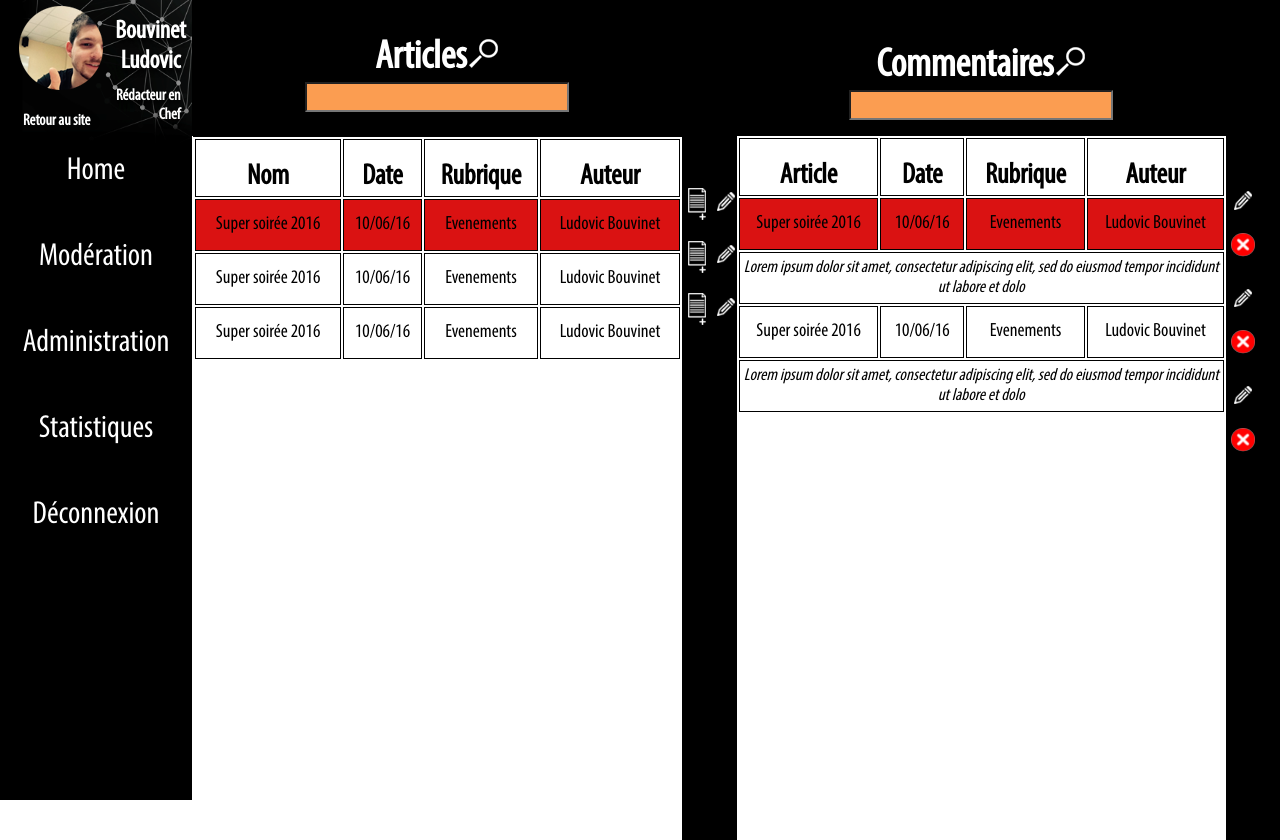
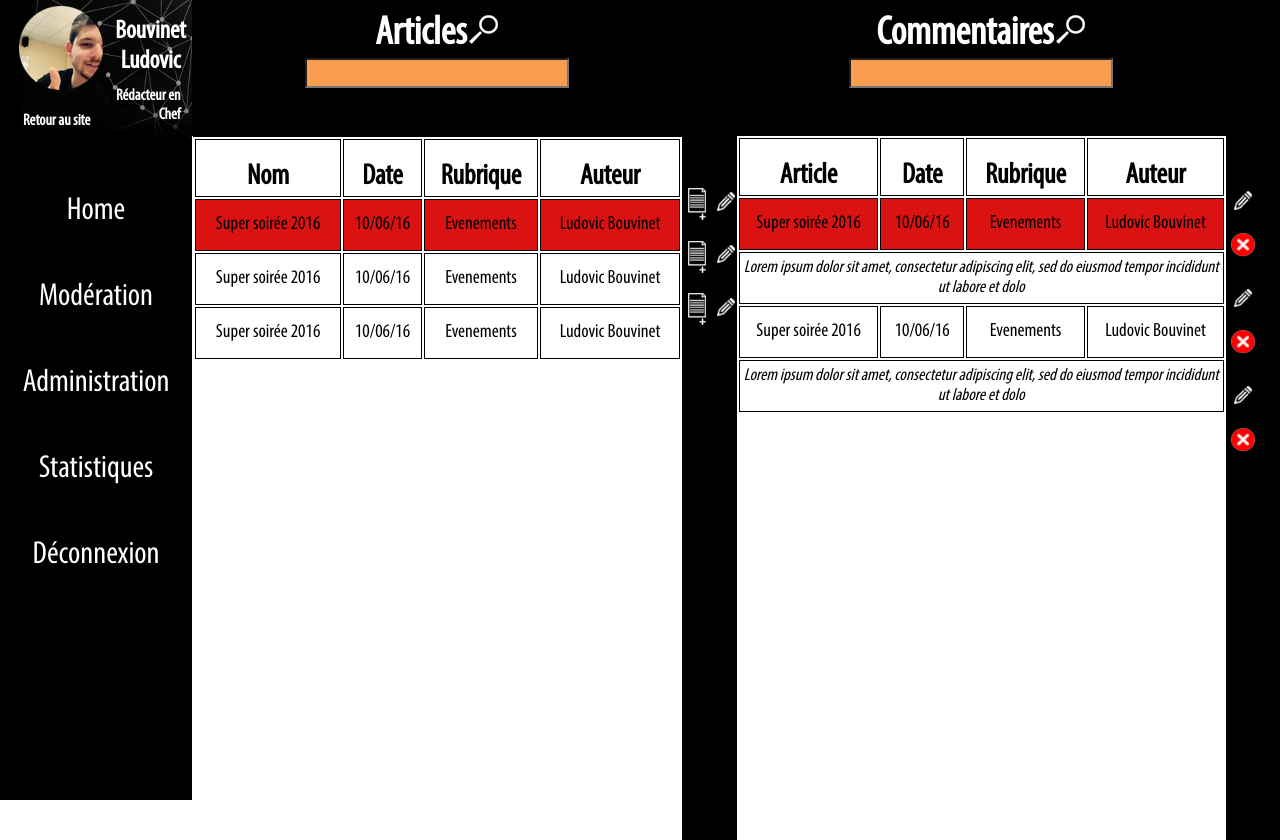
Before and after one commit to Venoum/Aujour-nal, a PHP site: page /modo.php in a window 1280 px wide. Shown: the top 840 px of the page. Run offline with PHP 8.4, Linux system fonts and the light colour scheme.

Commit message:
correction bug 13pouce mac
correction de responsive recherche article + utilisateurs + commentaire
/ banniere statistiques

```diff
--- a/src/Back Off Modo + Admin/css/styles.css
+++ b/src/Back Off Modo + Admin/css/styles.css
@@ -29,6 +29,12 @@ background-color : black;
 width : 15vw ;
 height : 17vh ;
 margin : 0 ;
+
+}
+
+.petiteplume{
+height : 15vh ;
+width : 7vw ;
 
 }
 
@@ -107,6 +113,7 @@ margin: 0 ;
 padding : 0 ;
 text-align : center ;
 list-style: none;
+margin-top : 5vh ;
 }
 
 .lienli{
@@ -243,6 +250,7 @@ width : 45% ;
 float : left ;
 text-align :center;
 display :inline-block;
+    margin-top : -3vh ;
 }
 
 .rechercheuser{
@@ -251,6 +259,7 @@ float : left ;
 text-align :center;
 display : inline-block ;
 float : right ;
+        margin-top : -4vh ;
 }
 
 .loupe{
```
